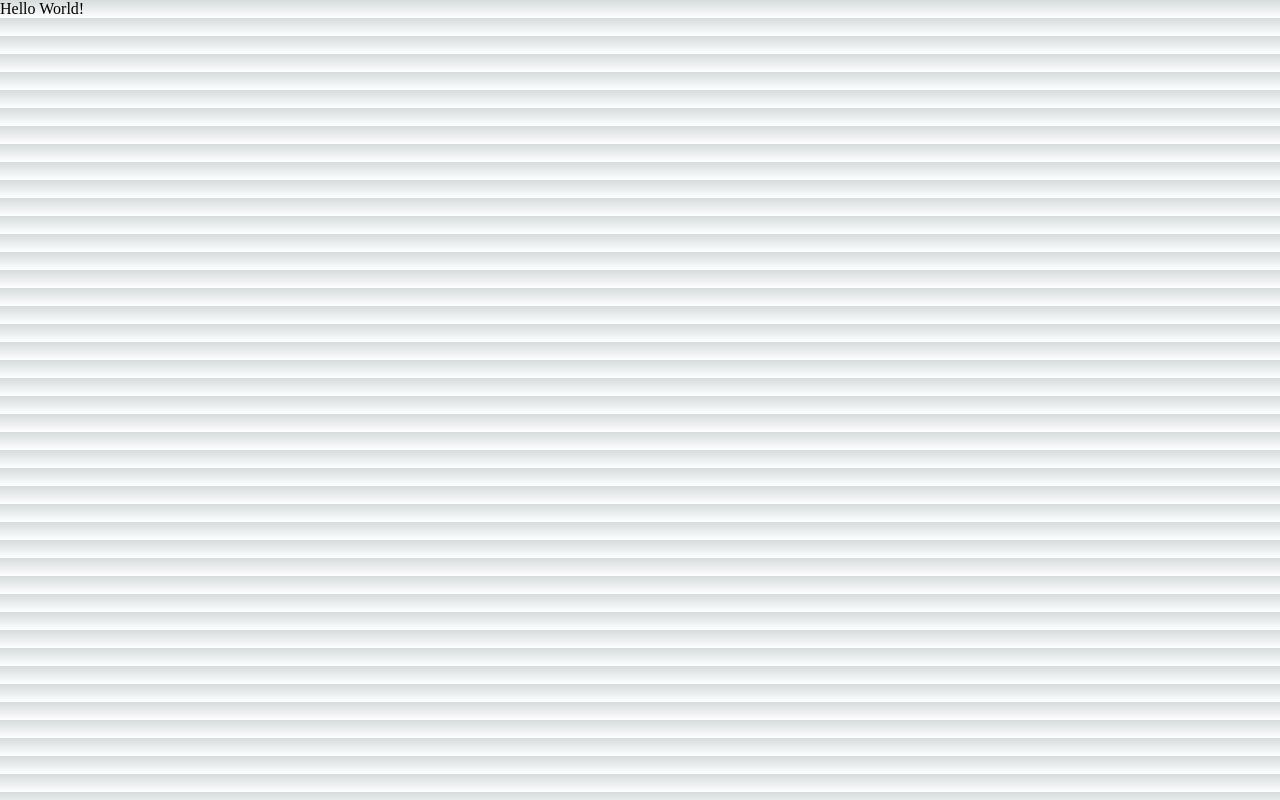
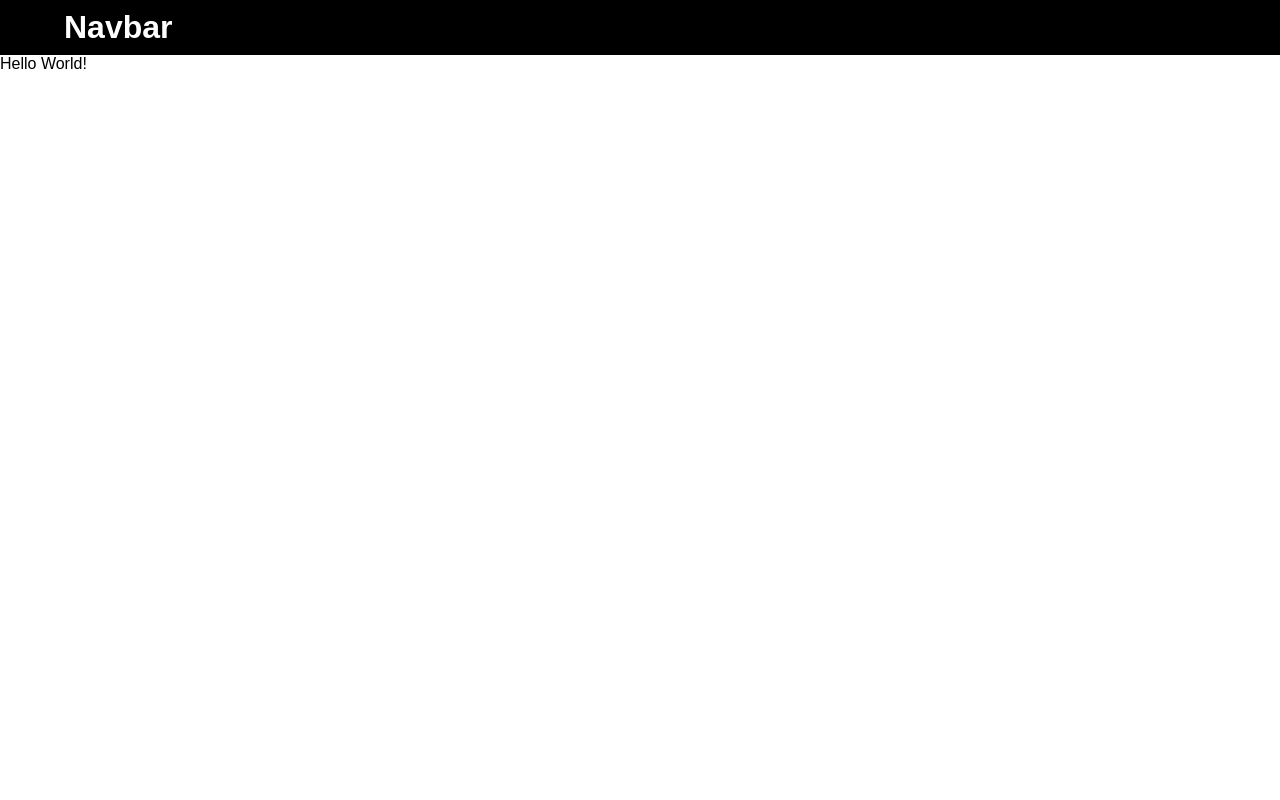
Before and after one commit to Protengstar/Study-NextJS, a Next.js app in the folder my-app/: page / in a window 1280 px wide. Built offline with nearby package versions, Linux system fonts and the light colour scheme.

Commit message:
Pages & Layout

```diff
--- /dev/null
+++ b/my-app/src/components/layouts/AppShell/index.tsx
@@ -0,0 +1,17 @@
+import Navbar from "../Navbar";
+
+type AppShellProps = {
+  children: React.ReactNode;
+};
+
+const AppShell = (props: AppShellProps) => {
+  const { children } = props;
+  return (
+    <main>
+      <Navbar />
+      {children}
+    </main>
+  );
+};
+
+export default AppShell;
--- /dev/null
+++ b/my-app/src/components/layouts/Navbar/index.tsx
@@ -0,0 +1,9 @@
+const Navbar = () => {
+  return (
+    <div className="navbar">
+      <h1>Navbar</h1>
+    </div>
+  );
+};
+
+export default Navbar;
--- a/my-app/src/pages/_app.tsx
+++ b/my-app/src/pages/_app.tsx
@@ -1,6 +1,11 @@
+import AppShell from "@/components/layouts/AppShell";
 import "@/styles/globals.css";
 import type { AppProps } from "next/app";
 
 export default function App({ Component, pageProps }: AppProps) {
-  return <Component {...pageProps} />;
+  return (
+    <AppShell>
+      <Component {...pageProps} />
+    </AppShell>
+  );
 }
--- a/my-app/src/pages/index.tsx
+++ b/my-app/src/pages/index.tsx
@@ -1,6 +1,4 @@
-import { Inter } from "next/font/google";
-
-const inter = Inter({ subsets: ["latin"] });
+import Navbar from "@/components/layouts/Navbar";
 
 export default function Home() {
   return (
--- a/my-app/src/styles/globals.css
+++ b/my-app/src/styles/globals.css
@@ -1,78 +1,3 @@
-:root {
-  --max-width: 1100px;
-  --border-radius: 12px;
-  --font-mono: ui-monospace, Menlo, Monaco, "Cascadia Mono", "Segoe UI Mono",
-    "Roboto Mono", "Oxygen Mono", "Ubuntu Monospace", "Source Code Pro",
-    "Fira Mono", "Droid Sans Mono", "Courier New", monospace;
-
-  --foreground-rgb: 0, 0, 0;
-  --background-start-rgb: 214, 219, 220;
-  --background-end-rgb: 255, 255, 255;
-
-  --primary-glow: conic-gradient(
-    from 180deg at 50% 50%,
-    #16abff33 0deg,
-    #0885ff33 55deg,
-    #54d6ff33 120deg,
-    #0071ff33 160deg,
-    transparent 360deg
-  );
-  --secondary-glow: radial-gradient(
-    rgba(255, 255, 255, 1),
-    rgba(255, 255, 255, 0)
-  );
-
-  --tile-start-rgb: 239, 245, 249;
-  --tile-end-rgb: 228, 232, 233;
-  --tile-border: conic-gradient(
-    #00000080,
-    #00000040,
-    #00000030,
-    #00000020,
-    #00000010,
-    #00000010,
-    #00000080
-  );
-
-  --callout-rgb: 238, 240, 241;
-  --callout-border-rgb: 172, 175, 176;
-  --card-rgb: 180, 185, 188;
-  --card-border-rgb: 131, 134, 135;
-}
-
-@media (prefers-color-scheme: dark) {
-  :root {
-    --foreground-rgb: 255, 255, 255;
-    --background-start-rgb: 0, 0, 0;
-    --background-end-rgb: 0, 0, 0;
-
-    --primary-glow: radial-gradient(rgba(1, 65, 255, 0.4), rgba(1, 65, 255, 0));
-    --secondary-glow: linear-gradient(
-      to bottom right,
-      rgba(1, 65, 255, 0),
-      rgba(1, 65, 255, 0),
-      rgba(1, 65, 255, 0.3)
-    );
-
-    --tile-start-rgb: 2, 13, 46;
-    --tile-end-rgb: 2, 5, 19;
-    --tile-border: conic-gradient(
-      #ffffff80,
-      #ffffff40,
-      #ffffff30,
-      #ffffff20,
-      #ffffff10,
-      #ffffff10,
-      #ffffff80
-    );
-
-    --callout-rgb: 20, 20, 20;
-    --callout-border-rgb: 108, 108, 108;
-    --card-rgb: 100, 100, 100;
-    --card-border-rgb: 200, 200, 200;
-  }
-}
-
 * {
   box-sizing: border-box;
   padding: 0;
@@ -83,16 +8,7 @@ html,
 body {
   max-width: 100vw;
   overflow-x: hidden;
-}
-
-body {
-  color: rgb(var(--foreground-rgb));
-  background: linear-gradient(
-      to bottom,
-      transparent,
-      rgb(var(--background-end-rgb))
-    )
-    rgb(var(--background-start-rgb));
+  font-family: Arial, Helvetica, sans-serif;
 }
 
 a {
@@ -100,8 +16,12 @@ a {
   text-decoration: none;
 }
 
-@media (prefers-color-scheme: dark) {
-  html {
-    color-scheme: dark;
-  }
+.navbar {
+  display: flex;
+  width: 100%;
+  height: 55px;
+  color: #fff;
+  background-color: #000;
+  align-items: center;
+  padding: 0 5%;
 }
```
Also changed, not shown: my-app/src/pages/about/index.tsx (added, +9 -0 lines), my-app/src/pages/product/[product].tsx (added, +13 -0 lines), my-app/src/pages/product/index.tsx (added, +9 -0 lines), my-app/src/pages/setting/app.tsx (added, +9 -0 lines), my-app/src/pages/setting/user/index.tsx (added, +9 -0 lines), my-app/src/pages/setting/user/password/index.tsx (added, +9 -0 lines).
